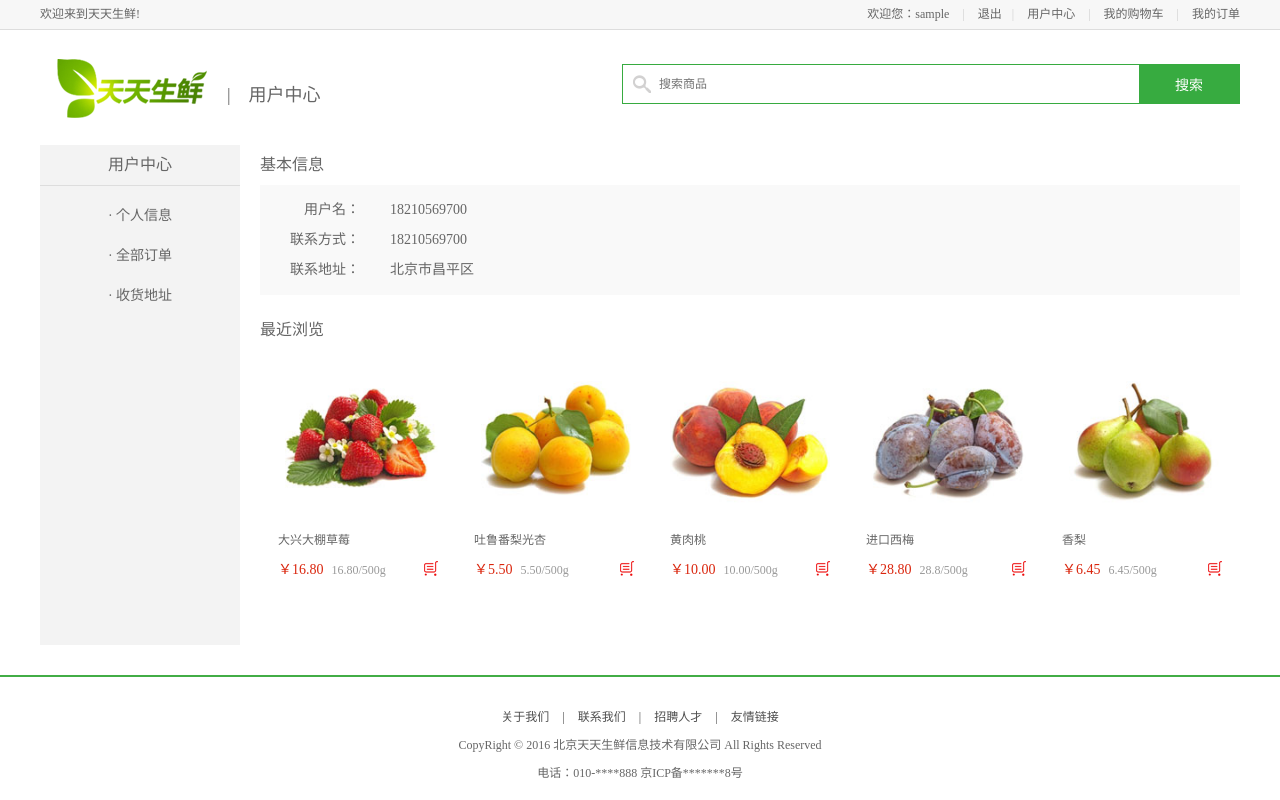
After one commit to Baiyujun520/my_second_project, a Django app: page /user/ in a window 1280 px wide. The commit adds this page. Run offline with Django 3.2, Linux system fonts and the light colour scheme; the visitor is signed in with stand-in values (Sample User, id 1); parts of the project's set-up code (start-up, migrations or seed data) failed here and were passed over.

Commit message:
实现用户中心页面显示和用户地址的添加

```diff
--- a/dailyfresh/apps/user/urls.py
+++ b/dailyfresh/apps/user/urls.py
@@ -1,9 +1,11 @@
 from django.conf.urls import url
-from user.views import RegisterView, ActiveView, LoginView, LogoutView
+from user.views import RegisterView, ActiveView, LoginView, LogoutView, UserInfoView, AddressView
 
 urlpatterns = [
     url(r'^register$', RegisterView.as_view(), name='register'),  # 注册
     url(r'^active/(?P<token>.*)$', ActiveView.as_view(), name='active'),  # 激活
     url(r'^login$', LoginView.as_view(), name='login'),  # 登录
-    url(r'logout', LogoutView.as_view(), name='logout'),  # 退出
+    url(r'^logout$', LogoutView.as_view(), name='logout'),  # 退出
+    url(r'^$', UserInfoView.as_view(), name='user'),  # 用户中心-用户信息
+    url(r'^address$', AddressView.as_view(), name='address'),  # 用户中心-用户地址
 ]
--- a/dailyfresh/apps/user/views.py
+++ b/dailyfresh/apps/user/views.py
@@ -5,9 +5,10 @@ from django.conf import settings
 from django.views.generic import View
 from itsdangerous import TimedJSONWebSignatureSerializer as Serializer
 from django.core.urlresolvers import reverse
+from utils.mixin import LoginRequiredMixin
 from celery_tasks.tasks import send_register_active_email
 from itsdangerous import SignatureExpired
-from user.models import User
+from user.models import User, Address
 import re
 
 # Create your views here.
@@ -114,7 +115,12 @@ class LoginView(View):
             if user.is_active:
                 # 用户已经激活
                 login(request, user)
-                response = redirect(reverse('goods:index'))
+
+                # 获取登录跳转的页面
+                next_url = request.GET.get('next', reverse('goods:index'))
+
+                # 登录成功返回首页
+                response = redirect(next_url)
 
                 # 获取是否记住用户名，若选择记住，则设置用户的cookie信息
                 remember = request.POST.get('remember')
@@ -139,3 +145,62 @@ class LogoutView(View):
 
         # 退出重定向到首页
         return redirect(reverse('goods:index'))
+
+
+class UserInfoView(LoginRequiredMixin, View):
+    """用户中心-用户信息"""
+    def get(self, request):
+        # 显示个人信息
+        user = request.user
+
+        return render(request, "user_center_info.html")
+
+    def post(self, request):
+
+        return render(request, "user_center_info.html")
+
+
+class AddressView(LoginRequiredMixin, View):
+    """用户中心-地址信息"""
+    def get(self, request):
+        return render(request, 'user_center_site.html')
+
+    def post(self, request):
+        """设置地址"""
+
+        # 获取请求传来的参数
+        receiver = request.POST.get('receiver')
+        addr = request.POST.get('addr')
+        zip_code = request.POST.get('zip_code')
+        phone = request.POST.get('phone')
+
+        # 验证数据的完整性
+        if not all([receiver, addr, phone]):
+            return render(request, 'user_center_site.html', {'errmsg': '数据不完整'})
+
+        # 手机号码验证
+        if not re.match(r'^1[3|4|5|7|8][0-9]{9}$', phone):
+            return render(request, 'user_center_site.html', {'errmsg', '手机号码不正确'})
+
+        # 业务处理
+        # 如果用户没有默认的收货地址， 则将添加的值设为默认值，否则不做处理
+
+        # 获取登录对象
+        user = request.user
+
+        address = Address.objects.get_default_address(user=user)
+
+        if address:
+            is_default = False
+        else:
+            is_default = True
+
+        # 将地址添加到数据库中
+        Address.objects.create(user=user,
+                               receiver=receiver,
+                               addr=addr,
+                               zip_code=zip_code,
+                               phone=phone,
+                               is_default=is_default)
+
+        return redirect(reverse('user:address'))
--- a/dailyfresh/templates/base.html
+++ b/dailyfresh/templates/base.html
@@ -33,7 +33,7 @@
                 {% endif %}
 				<div class="user_link fl">
 					<span>|</span>
-					<a href="#">用户中心</a>
+					<a href="{% url 'user:user' %}">用户中心</a>
 					<span>|</span>
 					<a href="#">我的购物车</a>
 					<span>|</span>
--- a/dailyfresh/templates/base_user_center.html
+++ b/dailyfresh/templates/base_user_center.html
@@ -8,7 +8,7 @@
 			<h3>用户中心</h3>
 			<ul>
 				<li><a href="{% url 'user:user' %}" {% if page == 'user' %}class="active"{% endif %}>· 个人信息</a></li>
-				<li><a href="{% url 'user:order' 1 %}" {% if page == 'order' %}class="active"{% endif %}>· 全部订单</a></li>
+				<li><a href="#" {% if page == 'order' %}class="active"{% endif %}>· 全部订单</a></li>
 				<li><a href="{% url 'user:address' %}" {% if page == 'address' %}class="active"{% endif %}>· 收货地址</a></li>
 			</ul>
 		</div>
--- /dev/null
+++ b/dailyfresh/templates/user_center_info.html
@@ -0,0 +1,71 @@
+{% extends 'base_user_center.html' %}
+{% load staticfiles %}
+{% block right_content %}
+		<div class="right_content clearfix">
+				<div class="info_con clearfix">
+				<h3 class="common_title2">基本信息</h3>
+						<ul class="user_info_list">
+							<li><span>用户名：</span>18210569700</li>
+
+							<li><span>联系方式：</span>18210569700</li>
+							<li><span>联系地址：</span>北京市昌平区</li>
+						</ul>
+				</div>
+
+				<h3 class="common_title2">最近浏览</h3>
+				<div class="has_view_list">
+					<ul class="goods_type_list clearfix">
+				<li>
+					<a href="detail.html"><img src="images/goods/goods003.jpg"></a>
+					<h4><a href="detail.html">大兴大棚草莓</a></h4>
+					<div class="operate">
+						<span class="prize">￥16.80</span>
+						<span class="unit">16.80/500g</span>
+						<a href="#" class="add_goods" title="加入购物车"></a>
+					</div>
+				</li>
+
+				<li>
+					<a href="#"><img src="images/goods/goods004.jpg"></a>
+					<h4><a href="#">吐鲁番梨光杏</a></h4>
+					<div class="operate">
+						<span class="prize">￥5.50</span>
+						<span class="unit">5.50/500g</span>
+						<a href="#" class="add_goods" title="加入购物车"></a>
+					</div>
+				</li>
+
+				<li>
+					<a href="#"><img src="images/goods/goods005.jpg"></a>
+					<h4><a href="#">黄肉桃</a></h4>
+					<div class="operate">
+						<span class="prize">￥10.00</span>
+						<span class="unit">10.00/500g</span>
+						<a href="#" class="add_goods" title="加入购物车"></a>
+					</div>
+				</li>
+
+				<li>
+					<a href="#"><img src="images/goods/goods006.jpg"></a>
+					<h4><a href="#">进口西梅</a></h4>
+					<div class="operate">
+						<span class="prize">￥28.80</span>
+						<span class="unit">28.8/500g</span>
+						<a href="#" class="add_goods" title="加入购物车"></a>
+					</div>
+				</li>
+
+				<li>
+					<a href="#"><img src="images/goods/goods007.jpg"></a>
+					<h4><a href="#">香梨</a></h4>
+					<div class="operate">
+						<span class="prize">￥6.45</span>
+						<span class="unit">6.45/500g</span>
+						<a href="#" class="add_goods" title="加入购物车"></a>
+					</div>
+				</li>
+			</ul>
+		</div>
+		</div>
+	</div>
+{% endblock right_content %}
--- /dev/null
+++ b/dailyfresh/utils/mixin.py
@@ -0,0 +1,8 @@
+from django.contrib.auth.decorators import login_required
+
+
+class LoginRequiredMixin(object):
+    @classmethod
+    def as_view(cls, **initkwargs):
+        view = super(LoginRequiredMixin, cls).as_view(**initkwargs)
+        return login_required(view)
```
Also changed, not shown: dailyfresh/templates/user_center_site.html (added, +38 -0 lines), dailyfresh/utils/__init__.py (added).
